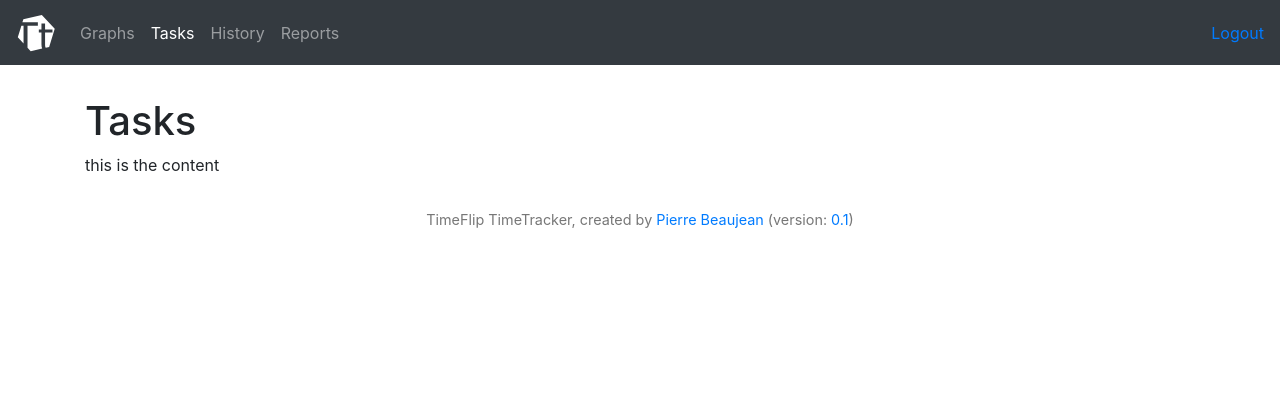
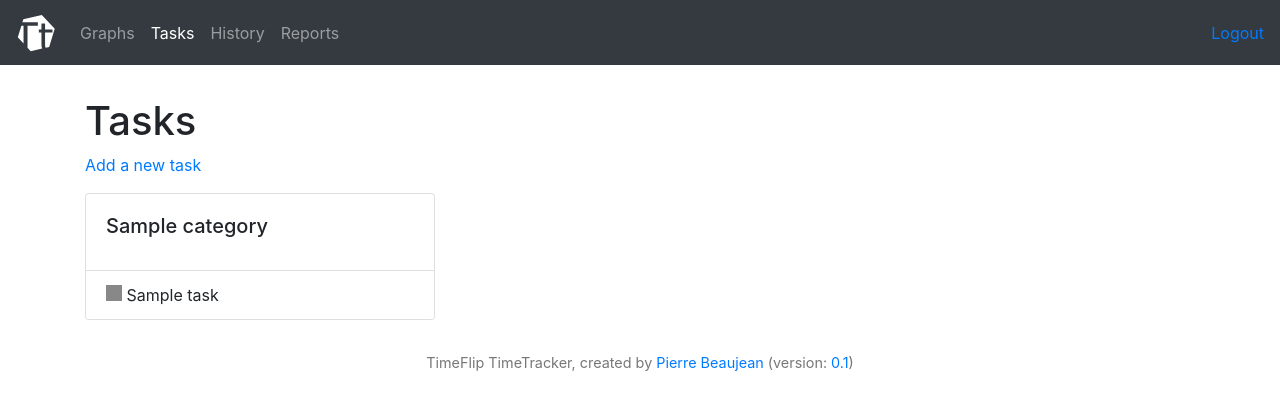
Before and after one commit to pierre-24/timeflip-tt, a Flask app: page /tasks in a window 1280 px wide. Shown: the top 410 px of the page. Run offline with Flask 2, Linux system fonts and the light colour scheme; a user stored in the database is signed in; tables that the repository leaves empty hold one stand-in row (values such as "Sample post"); some libraries are stand-ins or nearby versions.

Commit message:
add tasks

```diff
--- a/timefliptt/blueprints/base_views.py
+++ b/timefliptt/blueprints/base_views.py
@@ -41,6 +41,8 @@ class FormView(RenderTemplateView):
     modal_form = False
 
     form_kwargs = {}
+    url_args = []
+    url_kwargs = {}
 
     def get_form_kwargs(self) -> dict:
         return self.form_kwargs
--- /dev/null
+++ b/timefliptt/blueprints/user/forms.py
@@ -0,0 +1,25 @@
+import re
+
+from flask_wtf import FlaskForm
+import wtforms as f
+from wtforms.widgets.html5 import ColorInput
+
+
+HEX_COLOR = re.compile(r'^#[0-9a-fA-F]{6}$')
+
+
+def is_valid_hex_color(form, field):
+    if not HEX_COLOR.match(field.data):
+        raise f.ValidationError('This is not a valid color')
+
+
+class TaskForm(FlaskForm):
+    task_id = f.HiddenField()
+
+    category_id = f.SelectField('Category', coerce=int, choices=[(-1, 'Create new category')])
+    category_name = f.StringField('New category')
+
+    name = f.StringField(validators=[f.validators.input_required()])
+    color = f.StringField(validators=[is_valid_hex_color], widget=ColorInput())
+
+    submit = f.SubmitField('Submit')
--- a/timefliptt/blueprints/user/views.py
+++ b/timefliptt/blueprints/user/views.py
@@ -1,7 +1,13 @@
-from flask import Blueprint
+import flask
+from flask import Blueprint, Response
 from flask_login import login_required
 
-from timefliptt.blueprints.base_views import RenderTemplateView
+from typing import Union
+
+from timefliptt.app import db
+from timefliptt.blueprints.base_models import Category, Task
+from timefliptt.blueprints.base_views import RenderTemplateView, FormView
+from timefliptt.blueprints.user.forms import TaskForm
 
 blueprint = Blueprint('user', __name__)
 
@@ -17,8 +23,56 @@ class GraphsView(LoginRequiredMixin, RenderTemplateView):
 blueprint.add_url_rule('/graphs', view_func=GraphsView.as_view('graphs'))
 
 
-class TasksView(LoginRequiredMixin, RenderTemplateView):
+class TasksView(LoginRequiredMixin, FormView):
     template_name = 'user/tasks.html'
+    form_class = TaskForm
+    modal_form = True
+
+    def get_context_data(self, *args, **kwargs) -> dict:
+        ctx = super().get_context_data(*args, **kwargs)
+
+        tasks = Task.query.order_by(Task.category_id, Task.date_created.desc()).all()
+
+        categories = {}
+        tasks_per_category = {}
+        for task in tasks:
+            if task.category_id not in tasks_per_category:
+                categories[task.category_id] = task.category
+                tasks_per_category[task.category_id] = []
+
+            tasks_per_category[task.category_id].append(task)
+
+        ctx['tasks_per_category'] = tasks_per_category
+        ctx['categories'] = categories
+
+        return ctx
+
+    def get_form(self) -> TaskForm:
+        form = super().get_form()
+        form.category_id.choices.extend((c.id, c.name) for c in Category.query.all())
+
+        return form
+
+    def form_valid(self, form: TaskForm) -> Union[str, Response]:
+        if form.category_id.data < 0:
+            if len(form.category_name.data) == 0:
+                form.category_name.errors.append("Name shouldn't be empty")
+                return self.form_invalid(form)
+
+            category = Category.create(form.category_name.data)
+            db.session.add(category)
+            db.session.commit()
+
+            category_id = category.id
+        else:
+            category_id = form.category_id.data
+
+        task = Task.create(form.name.data, category_id, form.color.data)
+        db.session.add(task)
+        db.session.commit()
+
+        self.success_url = flask.url_for('user.tasks')
+        return super().form_valid(form)
 
 
 blueprint.add_url_rule('/tasks', view_func=TasksView.as_view('tasks'))
--- a/timefliptt/static/style.css
+++ b/timefliptt/static/style.css
@@ -11,9 +11,4 @@ footer  {
 
 
 .ins {
-    border: 1px solid #ddd;
-    border-bottom: 2px solid #ddd;
-    border-right: 2px solid #ddd;
-    padding: 8px;
-    border-radius: 8px;
 }
--- /dev/null
+++ b/timefliptt/templates/helpers.in.html
@@ -0,0 +1,25 @@
+{% macro create_modal(id, title, content, bottom='', action='', multipart=False) %}
+  <div id="{{ id }}" class="modal fade" role="dialog">
+        <form class="modal-dialog" method="post" {% if action %}action="{{ action }}"{% endif %} {% if multipart %}enctype="multipart/form-data"{% endif %}>
+        <div class="modal-content">
+            <div class="modal-header">
+                <h5>{{ title|safe }}</h5>
+
+                <button type="button" class="close" data-dismiss="modal" aria-label="Close">
+                  <span aria-hidden="true">&times;</span>
+                </button>
+            </div>
+
+            <div class="modal-body">
+            {{ content|safe }}
+            </div>
+            {%  if bottom != '' %}
+            <p class="modal-footer">
+                <button type="button" class="btn btn-secondary" data-dismiss="modal">Close</button>
+                {{ bottom|safe }}
+            </p>
+            {% endif %}
+        </div>
+        </form>
+    </div>
+{% endmacro %}
--- a/timefliptt/templates/user/tasks.html
+++ b/timefliptt/templates/user/tasks.html
@@ -1,9 +1,45 @@
 {% extends "base.in.html" %}
+{% from 'bootstrap/form.html' import render_form_row, render_field %}
+{% from 'helpers.in.html' import create_modal %}
 {% set active_menu = 'tasks' %}
 
 {% block page_title %}Tasks{% endblock %}
 
 {% block content %}
     <h1>Tasks</h1>
-    <p>this is the content</p>
+    <p>
+        <a class="button-like" href="#modalTask" data-toggle="modal">Add a new task</a>
+        {% set modal_create_content %}
+            {{ form.hidden_tag() }}
+            {{ render_form_row([form.category_id, form.category_name]) }}
+            {{ render_form_row([form.name, form.color]) }}
+        {% endset %}
+        {{ create_modal(
+            'modalTask',
+            'Task',
+            modal_create_content,
+            render_field(form.submit)
+            ) }}
+    </p>
+
+    <div class="row">
+    {% for category_id in tasks_per_category %}
+        <div class="col-sm-4">
+            <div class="card">
+                <div class="card-body">
+                    <h5 class="card-title">{{ categories[category_id].name }}</h5>
+                </div>
+                <ul class="list-group list-group-flush">
+                    {% for task in tasks_per_category[category_id] %}
+                        <li class="list-group-item">
+                            <div style="display: inline-block; width: 16px; height: 16px; background: {{ task.color }}"></div>
+                            {{ task.name }}
+                        </li>
+                    {% endfor %}
+                </ul>
+            </div>
+        </div>
+    {% endfor %}
+    </div>
+
 {% endblock %}
```
